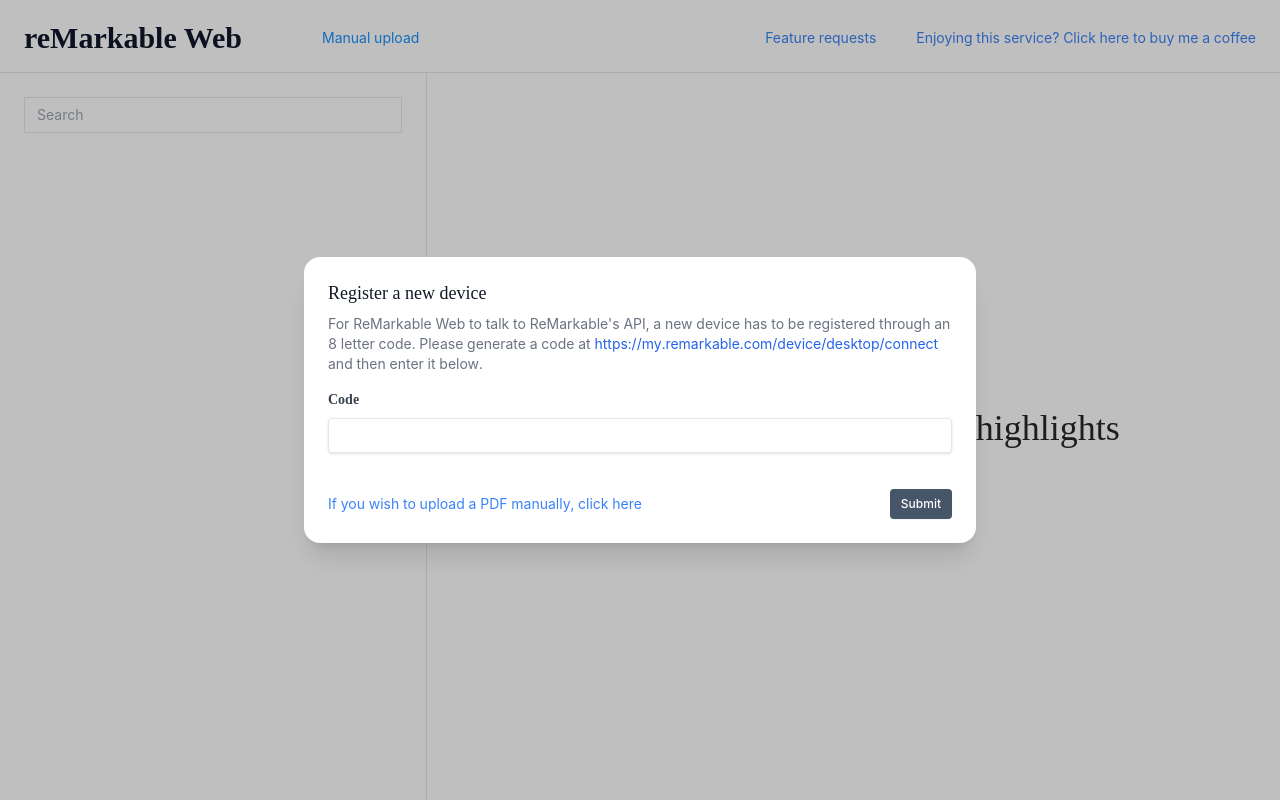
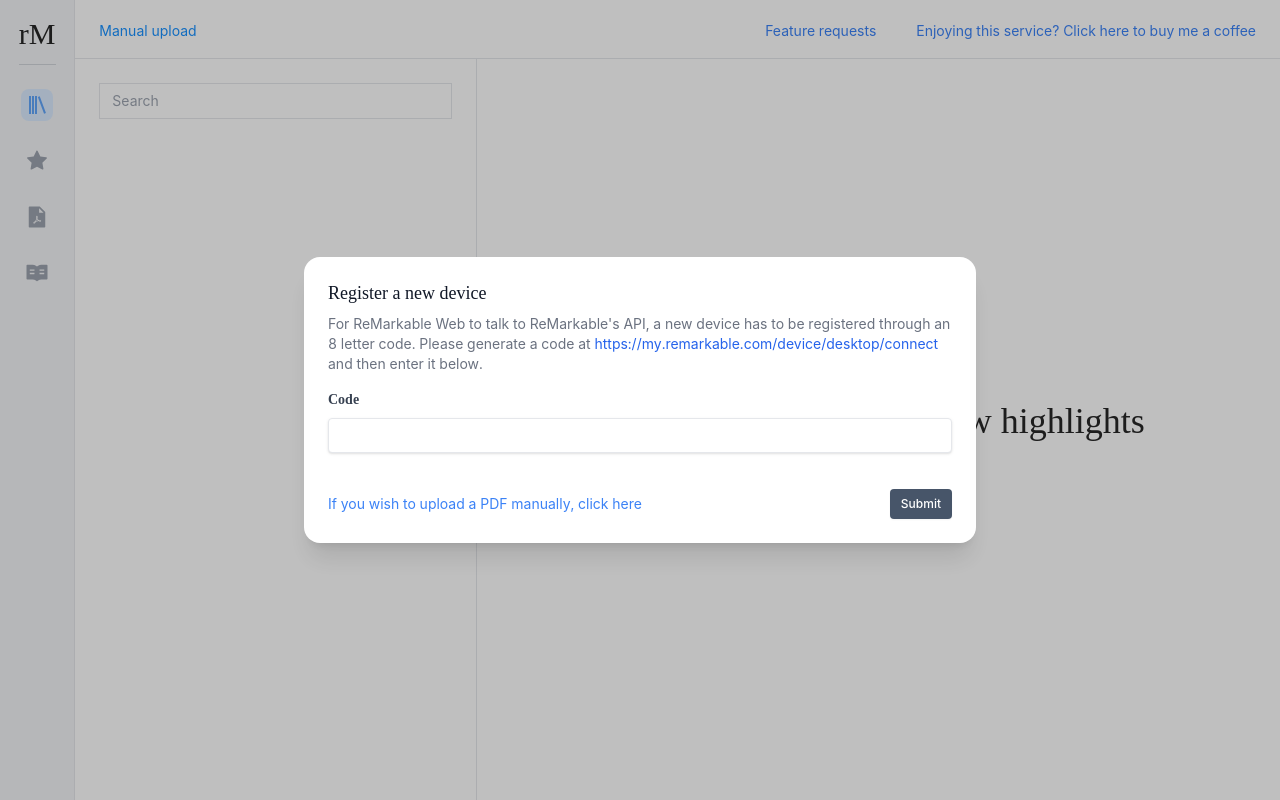
Before and after one commit to AndrewBestbier/reMarkableWeb, a Next.js app: page / in a window 1280 px wide. Built offline with nearby package versions, Linux system fonts and the light colour scheme.

Commit message:
Add filtering

```diff
--- a/components/header.tsx
+++ b/components/header.tsx
@@ -9,13 +9,8 @@
   }, []);
 
   return (
-    <header className="flex px-6 pt-5 pb-4 bg-white border-b border-gray-200 items-center justify-between">
+    <header className="hidden md:flex px-6 pt-5 pb-4 bg-white border-b border-gray-200 items-center justify-between">
       <div className="flex justify-center items-center gap-x-20 h-full">
-        <Link href="/">
-          <a className="font-remarkable text-slate-900 hover:text-slate-900 text-xl lg:text-3xl font-bold cursor-pointer">
-            reMarkable Web
-          </a>
-        </Link>
         <Link href="/manual">
           <a className="hover:text-blue-500 hidden sm:inline">Manual upload</a>
         </Link>
--- a/components/highlights.tsx
+++ b/components/highlights.tsx
@@ -1,5 +1,5 @@
 import classNames from "classnames";
-import { Highlight, store } from "../pages";
+import { Highlight } from "../pages";
 import { useEffect, useState } from "react";
 import { Tree } from "antd";
 import "antd/dist/antd.css";
@@ -9,6 +9,7 @@
 import { ReadwiseModal } from "./readwise-modal";
 import { saveAs } from "file-saver";
 import axios from "axios";
+import { store } from "../state/store";
 
 function downloadBlob(content: any, filename: any, contentType: any) {
   const blob = new Blob([content], { type: contentType });
--- /dev/null
+++ b/components/navigation.tsx
@@ -0,0 +1,40 @@
+import { BiLibrary } from "react-icons/bi";
+import { AiFillStar, AiFillFilePdf, AiFillRead } from "react-icons/ai";
+import { useSnapshot } from "valtio";
+import { store, Filter, setFilter } from "../state/store";
+import classNames from "classnames";
+
+const Link = ({ icon, filter }: { icon: React.ReactNode; filter: Filter }) => {
+  const { filter: activeFilter } = useSnapshot(store);
+  const active = filter === activeFilter;
+  return (
+    <div
+      onClick={() => setFilter(filter)}
+      className={classNames(" p-1 rounded-lg w-8 h-8 text-2xl cursor-pointer", {
+        "bg-blue-100 text-blue-400": active,
+        "text-gray-400 hover:bg-blue-100 hover:text-blue-400": !active,
+      })}
+    >
+      {icon}
+    </div>
+  );
+};
+
+export const Navigation = () => {
+  return (
+    <div
+      style={{ minWidth: "4rem" }}
+      className="bg-gray-100 hidden md:flex h-full w-20 border-r border-gray-200 flex-col items-center pt-2"
+    >
+      <div className="border-b border-gray-300 pt-2 pb-3 mb-6">
+        <div className="font-remarkable text-3xl">rM</div>
+      </div>
+      <div className="flex flex-col gap-y-6">
+        <Link filter={"none"} icon={<BiLibrary />} />
+        <Link filter={"favourites"} icon={<AiFillStar />} />
+        <Link filter={"pdf"} icon={<AiFillFilePdf />} />
+        <Link filter={"ebook"} icon={<AiFillRead />} />
+      </div>
+    </div>
+  );
+};
--- a/pages/index.tsx
+++ b/pages/index.tsx
@@ -7,13 +7,22 @@
   AiOutlineFolder,
 } from "react-icons/ai";
 import { HiOutlineChevronRight, HiOutlineChevronDown } from "react-icons/hi";
-import { proxy, useSnapshot } from "valtio";
+import { useSnapshot } from "valtio";
 import { useQuery } from "@tanstack/react-query";
 import axios from "axios";
 import classNames from "classnames";
 import { RegisterDeviceModal } from "../components/register-modal";
 import Fuse from "fuse.js";
 import { Highlights } from "../components/highlights";
+import { Navigation } from "../components/navigation";
+import {
+  setExaminedFileHash,
+  setExaminedFileTitle,
+  setRefreshToken,
+  setSearchText,
+  setShowSideBar,
+  store,
+} from "../state/store";
 
 type File = {
   id: string;
@@ -21,45 +30,11 @@
   type: "DocumentType" | "CollectionType";
   visibleName: string;
   lastModified: string;
-  fileType?: "pdf";
+  fileType?: "pdf" | "epub";
   parent?: string;
   pinned: boolean;
   lastOpened: string;
   childNodes: File[];
-};
-
-export const store = proxy<{
-  examinedFileHash: string;
-  showSideBar: boolean;
-  searchText: string;
-  refreshToken: string;
-  examinedFileTitle: string;
-}>({
-  examinedFileHash: "",
-  showSideBar: false,
-  searchText: "",
-  examinedFileTitle: "",
-  refreshToken: "",
-});
-
-const setExaminedFileHash = (fileHash: string) => {
-  store.examinedFileHash = fileHash;
-};
-
-const setSearchText = (searchText: string) => {
-  store.searchText = searchText;
-};
-
-const setShowSideBar = (value: boolean) => {
-  store.showSideBar = value;
-};
-
-const setExaminedFileTitle = (fileTitle: string) => {
-  store.examinedFileTitle = fileTitle;
-};
-
-const setRefreshToken = (refreshToken: string) => {
-  store.refreshToken = refreshToken;
 };
 
 const createDataTree = (dataset: File[]) => {
@@ -221,7 +196,9 @@
   const files = (filteredFiles || []).concat(missingUpdatesQuery?.data || []);
 
   return (
-    <>
+    <div className="flex h-full w-full">
+      <Navigation />
+      <div className="h-full w-full flex flex-col">
         <Header />
         <RegisterDeviceModal
           isOpen={!deviceToken}
@@ -229,7 +206,7 @@
             registerDeviceToken(deviceToken)
           }
         />
-      <div className="flex flex-col lg:flex-row grow overflow-hidden">
+        <div className="flex flex-col lg:flex-row grow overflow-hidden grow">
           <div className="flex lg:w-1/3">
             <Sidebar files={files} />
           </div>
@@ -237,7 +214,8 @@
             <FileView />
           </div>
         </div>
-    </>
+      </div>
+    </div>
   );
 };
 
@@ -350,16 +328,32 @@
 };
 
 const Sidebar = ({ files }: { files: File[] }) => {
-  const { searchText, showSideBar } = useSnapshot(store);
+  const { searchText, showSideBar, filter } = useSnapshot(store);
 
-  const fuse = new Fuse(
-    files.filter((file) => file.type === "DocumentType"),
-    {
+  const filteredFiles = files.filter((file) => {
+    if (file.type !== "DocumentType") {
+      return false;
+    }
+    if (filter === "none") {
+      return true;
+    }
+    if (filter === "favourites") {
+      return file.pinned;
+    }
+    if (filter === "pdf") {
+      return file.fileType === "pdf";
+    }
+
+    if (filter === "ebook") {
+      return file.fileType === "epub";
+    }
+  });
+
+  const fuse = new Fuse(filteredFiles, {
     keys: ["visibleName"],
     includeScore: true,
     threshold: 0.4,
-    }
-  );
+  });
 
   const searchResults = fuse.search(searchText);
   const fileTree = createDataTree(files);
@@ -402,7 +396,7 @@
           }
         )}
       >
-        {!searchText
+        {!searchText && filter === "none"
           ? fileTree
               .sort(
                 (a, b) =>
@@ -410,9 +404,11 @@
                   a.visibleName.localeCompare(b.visibleName)
               )
               .map((file) => <File file={file} key={file.id} />)
-          : searchResults.map((result) => (
+          : searchResults.length
+          ? searchResults.map((result) => (
               <File file={result.item} key={result.item.id} />
-            ))}
+            ))
+          : filteredFiles.map((file) => <File file={file} key={file.id} />)}
       </div>
     </div>
   );
--- /dev/null
+++ b/state/store.tsx
@@ -0,0 +1,43 @@
+import { proxy } from "valtio";
+
+export type Filter = "none" | "favourites" | "pdf" | "ebook";
+
+export const store = proxy<{
+  examinedFileHash: string;
+  showSideBar: boolean;
+  searchText: string;
+  refreshToken: string;
+  examinedFileTitle: string;
+  filter: Filter;
+}>({
+  examinedFileHash: "",
+  showSideBar: false,
+  searchText: "",
+  examinedFileTitle: "",
+  refreshToken: "",
+  filter: "none",
+});
+
+export const setExaminedFileHash = (fileHash: string) => {
+  store.examinedFileHash = fileHash;
+};
+
+export const setSearchText = (searchText: string) => {
+  store.searchText = searchText;
+};
+
+export const setShowSideBar = (value: boolean) => {
+  store.showSideBar = value;
+};
+
+export const setExaminedFileTitle = (fileTitle: string) => {
+  store.examinedFileTitle = fileTitle;
+};
+
+export const setRefreshToken = (refreshToken: string) => {
+  store.refreshToken = refreshToken;
+};
+
+export const setFilter = (filter: Filter) => {
+  store.filter = filter;
+};
```
Lines whose indentation alone changed are shown as unchanged.
